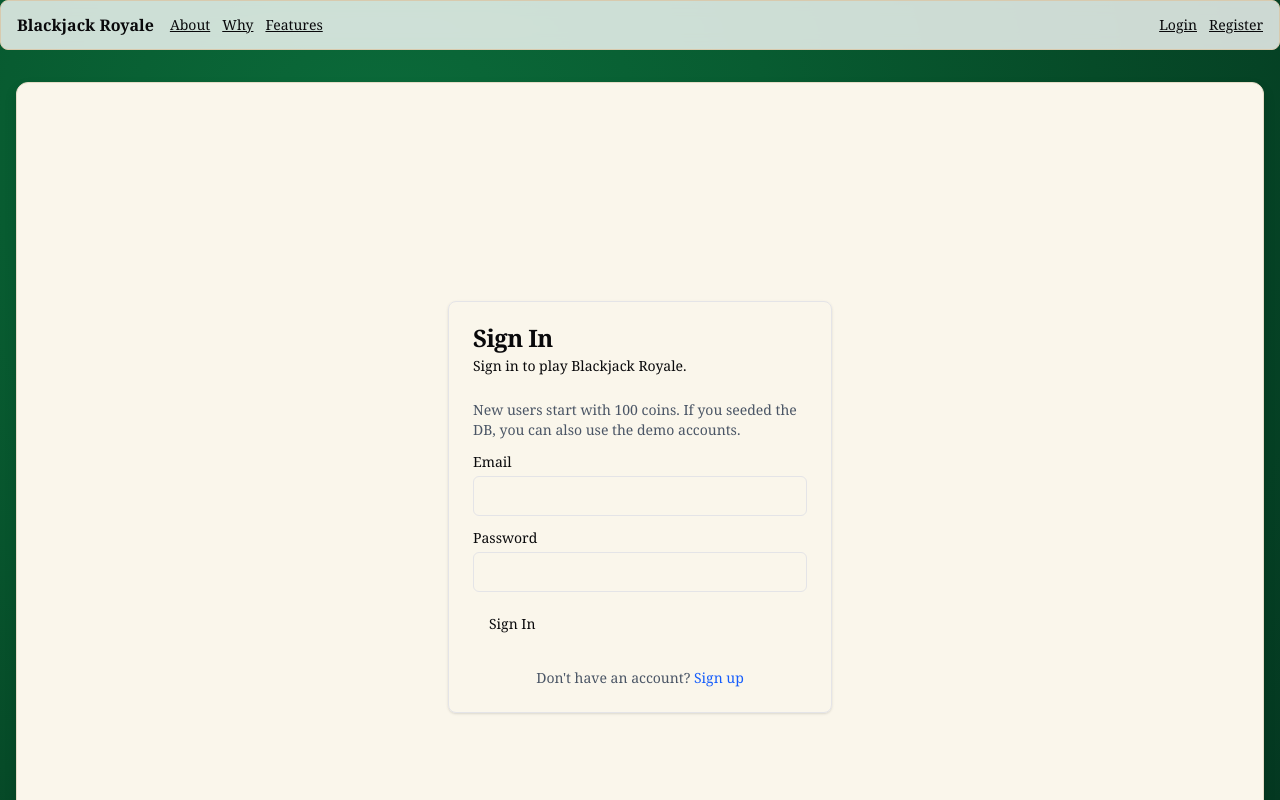
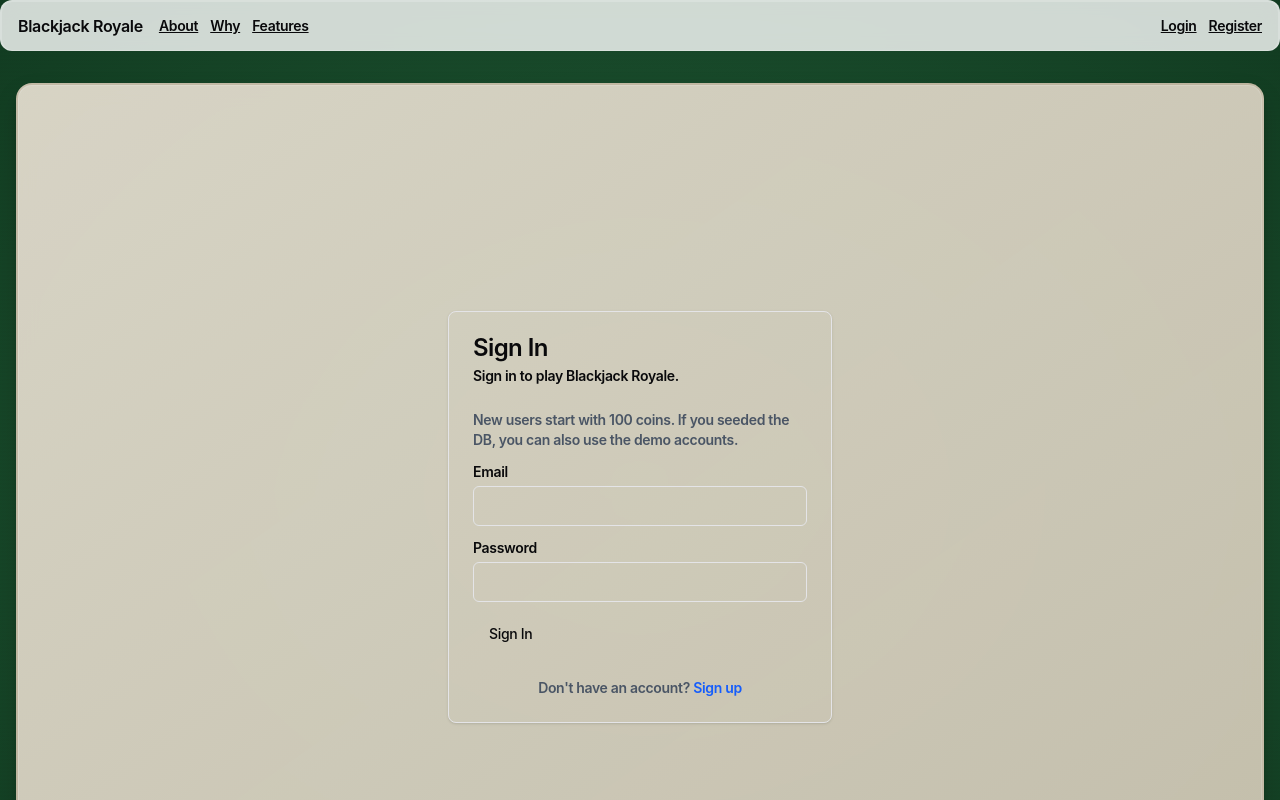
Before and after one commit to RedScall599/Blackjack, a Next.js app: page /login in a window 1280 px wide. Shown: the top 800 px of the page. Built offline with nearby package versions, Linux system fonts and the light colour scheme; no server answers.

Commit message:
made css changes and fix borders for all devices

```diff
--- a/src/app/globals.css
+++ b/src/app/globals.css
@@ -2,9 +2,9 @@
 
 @layer base {
   :root {
-    --background: 0 0% 100%;
+    --background: 40 20% 88%;
     --foreground: 240 10% 3.9%;
-    --card: 0 0% 100%;
+    --card: 40 20% 88%;
     --card-foreground: 240 10% 3.9%;
     --popover: 0 0% 100%;
     --popover-foreground: 240 10% 3.9%;
@@ -55,59 +55,430 @@
   body {
     background-color: hsl(var(--background));
     color: hsl(var(--foreground));
+    font-family: -apple-system, BlinkMacSystemFont, "Segoe UI", Roboto, sans-serif;
+  }
+
+  /* Main page background with beige tone */
+  html, body {
+    background: linear-gradient(145deg, rgb(226, 220, 206), rgb(210, 200, 182));
+    min-height: 100vh;
   }
 }
 
-/* Card theme variables */
+/* Enhanced blackjack theme variables */
 @layer base {
   :root {
-    --card-red: 0 72% 50%;
+    /* Card colors */
+    --card-red: 220 13% 18%;
     --card-black: 0 0% 10%;
-    --card-cream: 45 60% 95%;
-    --felt-green-1: #0b6b3a;
-    --felt-green-2: #085c31;
-    --felt-green-3: #064b28;
-    --felt-green-4: #043821;
+    --card-bg: 0 0% 100%;
+    --card-shadow: 0 0% 0%;
+
+    /* Casino table colors - Rich, authentic felt green */
+    --felt-primary: 142 45% 25%;
+    --felt-dark: 142 50% 20%;
+    --felt-accent: 142 40% 30%;
+    --felt-highlight: 142 35% 35%;
+
+    /* Gold accents for premium feel */
+    --gold: 45 100% 51%;
+    --gold-dark: 45 100% 41%;
+
+    /* UI colors */
+    --success: 142 76% 36%;
+    --warning: 38 92% 50%;
+    --danger: 0 72% 51%;
   }
 }
 
-/* Card-themed helpers */
+/* Modern card components */
 @layer components {
+  /* Typography */
   .card-font {
-    font-family: Georgia, "Times New Roman", serif;
+    font-family: "SF Pro Display", -apple-system, BlinkMacSystemFont, "Segoe UI", Roboto, sans-serif;
+    font-weight: 600;
+    letter-spacing: -0.02em;
   }
 
+  .card-number-font {
+    font-family: Georgia, "Times New Roman", serif;
+    font-weight: 700;
+  }
+
+  /* Premium casino table background */
   .card-table-bg {
-    /* Felt table gradient */
-    background: radial-gradient(circle at 30% 20%, var(--felt-green-1) 0%, var(--felt-green-2) 35%, var(--felt-green-3) 65%, var(--felt-green-4) 100%);
-    background-attachment: fixed;
+    background: radial-gradient(
+      ellipse at center,
+      hsl(var(--felt-primary)) 0%,
+      hsl(var(--felt-dark)) 50%,
+      hsl(142 55% 15%) 100%
+    );
+    position: relative;
+  }
+
+  /* Subtle texture overlay for authenticity */
+  .card-table-bg::before {
+    content: "";
+    position: absolute;
+    inset: 0;
+    background-image:
+      repeating-linear-gradient(
+        0deg,
+        transparent,
+        transparent 2px,
+        rgba(0, 0, 0, 0.03) 2px,
+        rgba(0, 0, 0, 0.03) 4px
+      );
+    pointer-events: none;
+    opacity: 0.5;
+  }
+
+  /* Clean, modern panels */
+  .card-panel {
+    background: linear-gradient(145deg, rgba(226, 220, 206, 0.95), rgba(210, 200, 182, 0.92));
+    border: 2px solid rgba(180, 165, 140, 0.4);
+    border-radius: 1rem;
+    box-shadow:
+      0 4px 6px -1px rgba(0, 0, 0, 0.15),
+      0 10px 25px -3px rgba(0, 0, 0, 0.2),
+      0 0 0 1px rgba(255, 255, 255, 0.15) inset;
+    backdrop-filter: blur(10px);
+  }
+
+  /* Gold accent panel for premium areas */
+  .card-panel-gold {
+    background: linear-gradient(145deg, rgba(255, 215, 0, 0.15), rgba(255, 215, 0, 0.08));
+    border: 2px solid hsl(var(--gold) / 0.3);
+    box-shadow:
+      0 4px 6px -1px rgba(0, 0, 0, 0.1),
+      0 10px 25px -3px rgba(255, 215, 0, 0.2),
+      0 0 0 1px hsl(var(--gold) / 0.2) inset;
+  }
+
+  /* Card outline utility */
+  .card-outline {
+    border: 2px solid rgba(255, 255, 255, 0.2);
+    border-radius: 0.75rem;
+    transition: all 0.2s ease;
+  }
+
+  .card-outline:hover {
+    border-color: rgba(255, 255, 255, 0.4);
+    box-shadow: 0 0 20px rgba(255, 255, 255, 0.1);
+  }
+
+  /* Responsive playing cards with modern proportions */
+  .playing-card {
+    --card-width: clamp(60px, 11vw, 100px);
+    width: var(--card-width);
+    height: calc(var(--card-width) * 1.4);
+    background: white;
+    border-radius: calc(var(--card-width) * 0.08);
+    box-shadow:
+      0 2px 4px rgba(0, 0, 0, 0.1),
+      0 4px 12px rgba(0, 0, 0, 0.15),
+      0 0 0 1px rgba(0, 0, 0, 0.05);
+    transition: transform 0.2s ease, box-shadow 0.2s ease;
+  }
+
+  .playing-card:hover {
+    transform: translateY(-4px);
+    box-shadow:
+      0 4px 8px rgba(0, 0, 0, 0.15),
+      0 8px 20px rgba(0, 0, 0, 0.2);
+  }
+
+  .playing-card-sm {
+    --card-width: clamp(45px, 9vw, 75px);
+  }
+
+  .playing-card-lg {
+    --card-width: clamp(75px, 13vw, 130px);
+  }
+
+  .playing-card-symbol {
+    font-size: clamp(20px, 4vw, 28px);
+    line-height: 1;
+  }
+
+  /* Card back design */
+  .playing-card-back {
+    background: linear-gradient(135deg, hsl(220 13% 18%), hsl(220 20% 25%));
+    position: relative;
+    overflow: hidden;
+  }
+
+  .playing-card-back::before {
+    content: "";
+    position: absolute;
+    inset: 8%;
+    border: 2px solid rgba(255, 255, 255, 0.2);
+    border-radius: calc(var(--card-width) * 0.06);
+  }
+
+  /* Chip styles */
+  .chip {
+    width: clamp(40px, 8vw, 60px);
+    height: clamp(40px, 8vw, 60px);
+    border-radius: 50%;
+    border: 3px solid rgba(255, 255, 255, 0.3);
+    box-shadow:
+      0 2px 4px rgba(0, 0, 0, 0.2),
+      0 4px 8px rgba(0, 0, 0, 0.15),
+      inset 0 2px 4px rgba(255, 255, 255, 0.2);
+    transition: transform 0.2s ease;
+  }
+
+  .chip:hover {
+    transform: scale(1.1);
+  }
+
+  .chip:active {
+    transform: scale(0.95);
+  }
+
+  /* Button styles */
+  .btn-primary {
+    background: linear-gradient(145deg, hsl(var(--gold)), hsl(var(--gold-dark)));
+    color: hsl(var(--card-black));
+    font-weight: 700;
+    padding: 0.75rem 2rem;
+    border-radius: 0.75rem;
+    border: none;
+    box-shadow:
+      0 2px 4px rgba(0, 0, 0, 0.2),
+      0 4px 12px rgba(0, 0, 0, 0.15),
+      inset 0 1px 2px rgba(255, 255, 255, 0.3);
+    transition: all 0.2s ease;
+    text-transform: uppercase;
+    letter-spacing: 0.05em;
+    font-size: 0.875rem;
+  }
+
+  .btn-primary:hover {
+    transform: translateY(-2px);
+    box-shadow:
+      0 4px 8px rgba(0, 0, 0, 0.25),
+      0 8px 20px rgba(0, 0, 0, 0.2);
+  }
+
+  .btn-primary:active {
+    transform: translateY(0);
+  }
+
+  .btn-secondary {
+    background: rgba(255, 255, 255, 0.15);
+    color: white;
+    font-weight: 600;
+    padding: 0.75rem 2rem;
+    border-radius: 0.75rem;
+    border: 2px solid rgba(255, 255, 255, 0.3);
+    backdrop-filter: blur(10px);
+    transition: all 0.2s ease;
+    text-transform: uppercase;
+    letter-spacing: 0.05em;
+    font-size: 0.875rem;
+  }
+
+  .btn-secondary:hover {
+    background: rgba(255, 255, 255, 0.25);
+    border-color: rgba(255, 255, 255, 0.5);
+    transform: translateY(-2px);
+  }
+
+  /* Score display */
+  .score-display {
+    font-size: clamp(2rem, 5vw, 3.5rem);
+    font-weight: 800;
+    line-height: 1;
+    text-shadow: 0 2px 4px rgba(0, 0, 0, 0.1);
+  }
+
+  /* Bet amount display */
+  .bet-amount {
+    font-size: clamp(1.25rem, 3vw, 2rem);
+    font-weight: 700;
+    color: hsl(var(--gold));
+    text-shadow: 0 1px 2px rgba(0, 0, 0, 0.2);
+  }
+
+  /* Status messages */
+  .status-win {
+    color: hsl(var(--success));
+    font-weight: 700;
+    text-shadow: 0 2px 4px rgba(0, 0, 0, 0.1);
+  }
+
+  .status-lose {
+    color: hsl(var(--danger));
+    font-weight: 700;
+    text-shadow: 0 2px 4px rgba(0, 0, 0, 0.1);
+  }
+
+  .status-push {
+    color: hsl(var(--warning));
+    font-weight: 700;
+    text-shadow: 0 2px 4px rgba(0, 0, 0, 0.1);
+  }
+
+  /* Animations */
+  @keyframes card-deal {
+    from {
+      opacity: 0;
+      transform: translateY(-20px) rotateY(90deg);
+    }
+    to {
+      opacity: 1;
+      transform: translateY(0) rotateY(0);
+    }
+  }
+
+  .card-deal-animation {
+    animation: card-deal 0.4s cubic-bezier(0.34, 1.56, 0.64, 1);
+  }
+
+  @keyframes chip-stack {
+    from {
+      opacity: 0;
+      transform: scale(0.5) translateY(20px);
+    }
+    to {
+      opacity: 1;
+      transform: scale(1) translateY(0);
+    }
+  }
+
+  .chip-stack-animation {
+    animation: chip-stack 0.3s cubic-bezier(0.34, 1.56, 0.64, 1);
+  }
+}
+
+/* Responsive adjustments for all screen sizes */
+@layer components {
+  /* Container utilities */
+  .game-container {
+    width: 100%;
+    max-width: 1400px;
+    margin: 0 auto;
+    padding: clamp(0.75rem, 2vw, 2rem);
+    min-height: 100vh;
+    display: flex;
+    flex-direction: column;
+    justify-content: center;
+  }
+
+  .responsive-grid {
+    display: grid;
+    gap: clamp(0.75rem, 2vw, 1.5rem);
+    grid-template-columns: repeat(auto-fit, minmax(min(100%, 250px), 1fr));
+  }
+
+  .card-hand {
+    display: flex;
+    flex-wrap: wrap;
+    gap: clamp(0.5rem, 1.5vw, 1rem);
+    justify-content: center;
+    align-items: center;
+  }
+}
+
+/* Mobile first responsive styles */
+@media (max-width: 640px) {
+  .card-panel {
+    border-radius: 0.75rem;
+    padding: clamp(0.75rem, 3vw, 1rem);
+    margin: 0.5rem;
+  }
+
+  .btn-primary,
+  .btn-secondary {
+    padding: 0.625rem 1.25rem;
+    font-size: 0.75rem;
+    width: 100%;
+    max-width: 300px;
+  }
+
+  .score-display {
+    font-size: clamp(1.5rem, 8vw, 2.5rem);
+  }
+
+  .bet-amount {
+    font-size: clamp(1rem, 5vw, 1.5rem);
+  }
+
+  .playing-card {
+    --card-width: clamp(50px, 12vw, 70px);
+  }
+}
+
+/* Tablet styles */
+@media (min-width: 641px) and (max-width: 1024px) {
+  .card-panel {
+    padding: clamp(1rem, 2.5vw, 1.5rem);
+  }
+
+  .btn-primary,
+  .btn-secondary {
+    padding: 0.75rem 1.75rem;
+    font-size: 0.875rem;
+  }
+}
+
+/* Large screen styles */
+@media (min-width: 1025px) {
+  .card-panel {
+    padding: 2rem;
+  }
+
+  .btn-primary,
+  .btn-secondary {
+    padding: 0.875rem 2.5rem;
+    font-size: 1rem;
+  }
+}
+
+/* Extra small devices */
+@media (max-width: 375px) {
+  .playing-card {
+    --card-width: clamp(40px, 10vw, 60px);
+  }
+
+  .chip {
+    width: clamp(35px, 7vw, 50px);
+    height: clamp(35px, 7vw, 50px);
   }
 
   .card-panel {
-    background-color: hsl(var(--card-cream));
-    border: 1px solid #e5dcc7;
-    border-radius: 0.75rem;
-    box-shadow: 0 2px 0 #c9b99b, 0 6px 12px rgba(0,0,0,0.15);
+    margin: 0.25rem;
+  }
+}
+
+/* Landscape mobile devices */
+@media (max-width: 900px) and (orientation: landscape) {
+  .game-container {
+    padding: 0.5rem;
   }
 
-  .card-outline {
-    border: 1px solid #d8caae;
-    border-radius: 0.5rem;
+  .card-panel {
+    padding: 0.75rem;
   }
 
-  /* Responsive playing card sizing */
   .playing-card {
-    --card-width: clamp(48px, 10vw, 96px);
-    width: var(--card-width);
-    height: calc(var(--card-width) * 1.5);
+    --card-width: clamp(45px, 8vh, 70px);
   }
-  .playing-card-sm {
-    --card-width: clamp(36px, 8vw, 72px);
-  }
-  .playing-card-lg {
-    --card-width: clamp(64px, 12vw, 128px);
-  }
-  .playing-card-symbol {
-    font-size: clamp(16px, 3.5vw, 24px);
+
+  .score-display {
+    font-size: clamp(1.25rem, 4vh, 2rem);
   }
 }
+
+/* Very large screens */
+@media (min-width: 1920px) {
+  .game-container {
+    max-width: 1600px;
+  }
+
+  .playing-card {
+    --card-width: min(110px, 8vw);
+  }
+}
--- a/src/app/layout.jsx
+++ b/src/app/layout.jsx
@@ -13,7 +13,7 @@ export default async function RootLayout({ children }) {
     <html lang="en" className="card-font">
       <body className="min-h-screen card-table-bg">
         <header className="border-b bg-white/80 backdrop-blur card-outline">
-          <div className="max-w-full md:max-w-7xl mx-auto px-2 sm:px-4 py-2 sm:py-3 flex items-center gap-2 sm:gap-4 flex-wrap">
+          <div className="max-w-full w-full mx-auto px-2 sm:px-4 py-2 sm:py-3 flex items-center gap-2 sm:gap-4 flex-wrap">
             <Link href="/" className="font-semibold">Blackjack Royale</Link>
             <nav className="flex gap-2 sm:gap-3 text-sm flex-wrap">
               {user && <Link href="/home" className="underline">Home</Link>}
@@ -42,8 +42,8 @@ export default async function RootLayout({ children }) {
             </div>
           </div>
         </header>
-        <main className="max-w-full md:max-w-7xl mx-auto px-2 sm:px-4 py-6 sm:py-8">
-          <div className="card-panel p-6">
+        <main className="w-full mx-auto px-2 sm:px-4 py-6 sm:py-8">
+          <div className="card-panel w-full p-4 sm:p-6">
             {children}
           </div>
         </main>
```
